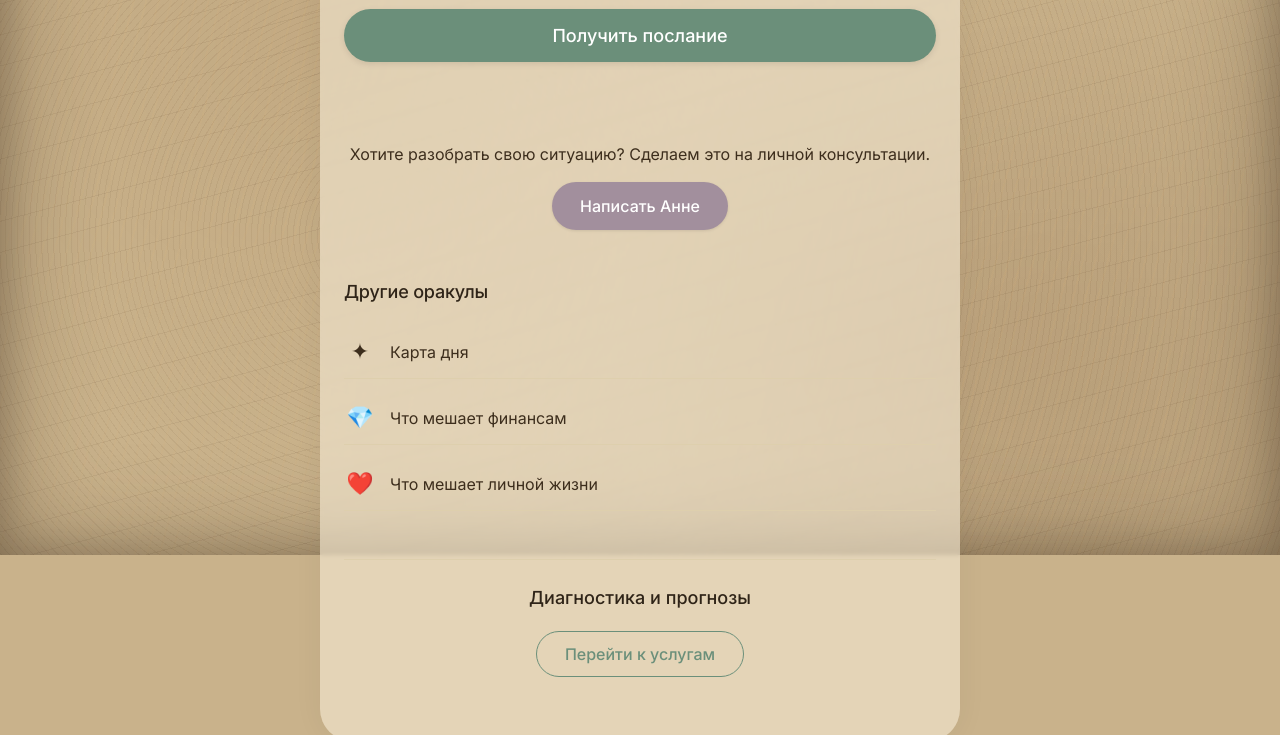
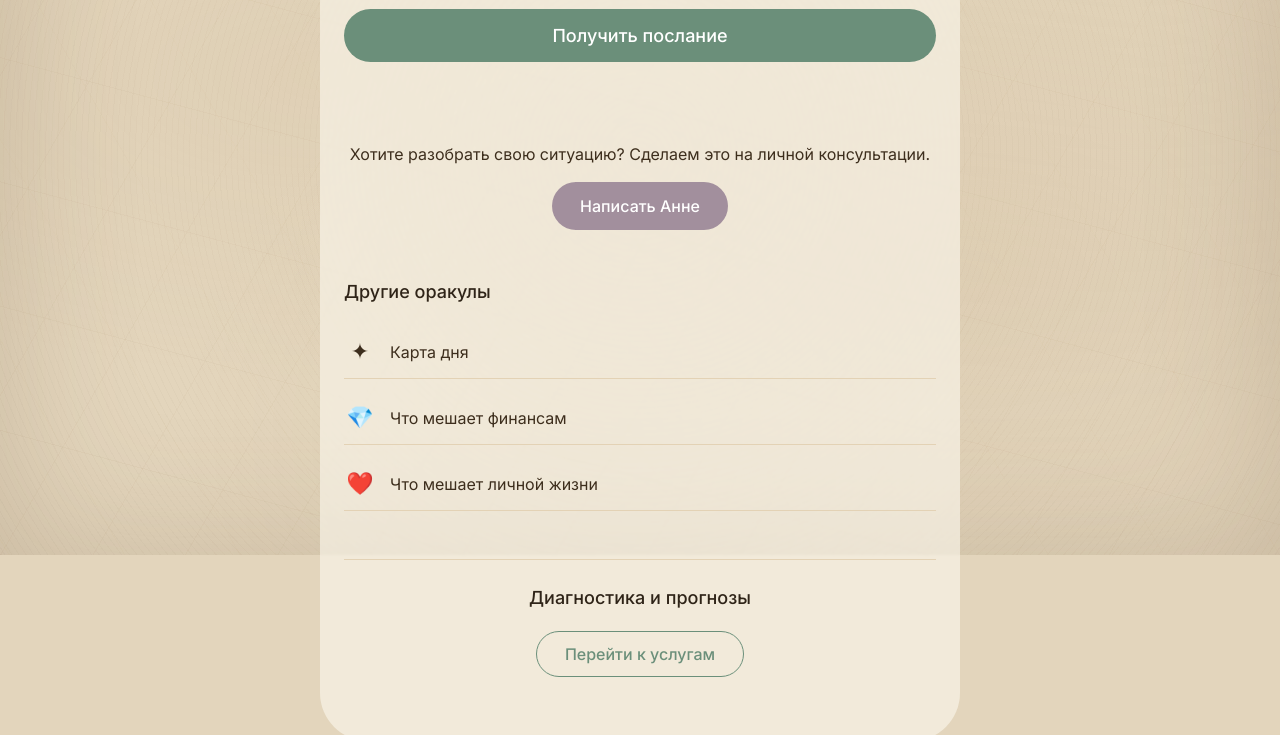
Before and after one commit to annaorakul/oracle, a plain HTML site: page index.html in a window 1280 px wide. Shown: the part 245-980 px from the top of the page. Drawn offline with Linux system fonts and the light colour scheme.

Commit message:
Add files via upload

```diff
--- a/index.html
+++ b/index.html
@@ -14,14 +14,14 @@
 
         body {
             font-family: 'Inter', sans-serif;
-            color: #2A2418;
+            color: #2C241A;
             line-height: 1.5;
             padding: 0 16px;
             position: relative;
-            background-color: #C9B28B; /* основа старого пергамента */
+            background-color: #E3D5BC; /* тёплая пергаментная основа */
         }
 
-        /* Пергамент: сложная, неоднородная текстура с пятнами и складками */
+        /* Мраморный фон в пергаментных тонах */
         body::before {
             content: '';
             position: fixed;
@@ -32,29 +32,33 @@
             pointer-events: none;
             z-index: 0;
             background-image:
-                /* светлые «прожилки» и потёртости */
-                repeating-linear-gradient(105deg,
-                    rgba(210, 180, 130, 0.15) 0px,
-                    rgba(210, 180, 130, 0.15) 2px,
-                    transparent 2px,
-                    transparent 12px),
-                /* тёмные «волны» (складки свитка) */
-                repeating-linear-gradient(165deg,
-                    rgba(90, 65, 40, 0.08) 0px,
-                    rgba(90, 65, 40, 0.08) 1px,
+                /* плавные мраморные прожилки */
+                repeating-linear-gradient(120deg,
+                    rgba(190, 165, 130, 0.08) 0px,
+                    rgba(190, 165, 130, 0.08) 1px,
                     transparent 1px,
-                    transparent 30px),
-                /* круглая неровность — как пятна на пергаменте */
-                radial-gradient(circle at 25% 35%, rgba(150, 110, 70, 0.12) 0%, transparent 40%),
-                radial-gradient(circle at 80% 70%, rgba(120, 80, 50, 0.1) 0%, transparent 35%),
-                radial-gradient(circle at 55% 20%, rgba(170, 130, 90, 0.08) 0%, transparent 30%),
-                radial-gradient(ellipse at 90% 85%, rgba(100, 70, 40, 0.1) 0%, transparent 50%),
-                /* мелкая зернистость (фактура кожи) */
-                repeating-radial-gradient(circle at 30% 60%, rgba(100, 70, 40, 0.08) 0px, rgba(100, 70, 40, 0.08) 1px, transparent 1px, transparent 6px);
+                    transparent 80px),
+                repeating-linear-gradient(240deg,
+                    rgba(210, 185, 145, 0.07) 0px,
+                    rgba(210, 185, 145, 0.07) 1px,
+                    transparent 1px,
+                    transparent 100px),
+                repeating-linear-gradient(15deg,
+                    rgba(170, 140, 105, 0.06) 0px,
+                    rgba(170, 140, 105, 0.06) 1px,
+                    transparent 1px,
+                    transparent 120px),
+                /* лёгкие округлые «разводы» как на мраморе */
+                radial-gradient(ellipse at 25% 40%, rgba(200, 175, 140, 0.12) 0%, transparent 45%),
+                radial-gradient(ellipse at 75% 65%, rgba(180, 150, 115, 0.1) 0%, transparent 50%),
+                radial-gradient(circle at 45% 85%, rgba(195, 170, 135, 0.08) 0%, transparent 40%),
+                radial-gradient(ellipse at 88% 15%, rgba(210, 185, 150, 0.1) 0%, transparent 55%),
+                /* мягкая зернистость — лёгкая «матовость» мрамора */
+                repeating-radial-gradient(circle at 50% 50%, rgba(130, 100, 70, 0.03) 0px, rgba(130, 100, 70, 0.03) 1px, transparent 1px, transparent 6px);
             background-blend-mode: overlay;
         }
 
-        /* Затемнение по краям — «свёрнутый свиток» */
+        /* Лёгкое затемнение по краям — как тень от старого камня */
         body::after {
             content: '';
             position: fixed;
@@ -64,8 +68,7 @@
             height: 100%;
             pointer-events: none;
             z-index: 0;
-            box-shadow: inset 0 0 100px rgba(50, 35, 20, 0.4),
-                        inset 0 0 40px rgba(30, 20, 10, 0.2);
+            box-shadow: inset 0 0 140px rgba(100, 75, 50, 0.2);
         }
 
         .container {
@@ -74,10 +77,9 @@
             padding: 40px 24px 64px;
             position: relative;
             z-index: 1;
-            background-color: rgba(250, 240, 220, 0.55);
-            backdrop-filter: blur(2px);
-            border-radius: 32px;
-            box-shadow: 0 0 30px rgba(0,0,0,0.05);
+            background-color: rgba(252, 248, 238, 0.6);
+            backdrop-filter: blur(1px);
+            border-radius: 48px;
         }
 
         .name {
@@ -87,7 +89,6 @@
             margin-bottom: 48px;
             text-align: center;
             color: #2F2418;
-            text-shadow: 1px 1px 2px rgba(255,250,220,0.6);
         }
 
         .oracle-title {
@@ -119,10 +120,9 @@
             font-family: 'Inter', sans-serif;
             border-radius: 60px;
             cursor: pointer;
-            transition: background-color 0.2s ease, transform 0.1s;
+            transition: background-color 0.2s ease;
             margin-bottom: 32px;
             text-align: center;
-            box-shadow: 0 2px 6px rgba(0,0,0,0.1);
         }
 
         .primary-btn:hover {
@@ -130,14 +130,14 @@
         }
 
         .message-block {
-            background-color: rgba(252, 246, 232, 0.85);
+            background-color: rgba(255, 252, 242, 0.85);
             backdrop-filter: blur(4px);
             border-radius: 32px;
             padding: 28px 24px;
             margin-bottom: 48px;
             text-align: center;
-            border: 1px solid #DBCAAE;
-            box-shadow: inset 0 1px 4px rgba(255,250,210,0.8), 0 4px 12px rgba(0,0,0,0.05);
+            border: 1px solid #E3D2B5;
+            box-shadow: 0 6px 14px rgba(0, 0, 0, 0.03);
         }
 
         .universe-says {
@@ -153,7 +153,7 @@
             font-size: 20px;
             font-weight: 450;
             line-height: 1.55;
-            color: #2A2418;
+            color: #2C241A;
         }
 
         .consult-block {
@@ -181,7 +181,6 @@
             transition: background-color 0.2s;
             text-decoration: none;
             display: inline-block;
-            box-shadow: 0 1px 3px rgba(0,0,0,0.1);
         }
 
         .secondary-btn-lilac:hover {
@@ -217,7 +216,6 @@
             font-size: 18px;
             font-weight: 500;
             margin-bottom: 20px;
-            letter-spacing: -0.2px;
             color: #2F2418;
         }
 
@@ -236,7 +234,7 @@
             color: #3D2E1D;
             text-decoration: none;
             padding: 10px 0;
-            border-bottom: 1px solid #DECFAD;
+            border-bottom: 1px solid #E3D2B5;
             transition: color 0.2s;
         }
 
@@ -254,7 +252,7 @@
             margin: 48px 0 0;
             text-align: center;
             padding-top: 24px;
-            border-top: 1px solid #DECFAD;
+            border-top: 1px solid #E3D2B5;
         }
 
         .diagnostic-title {
```
